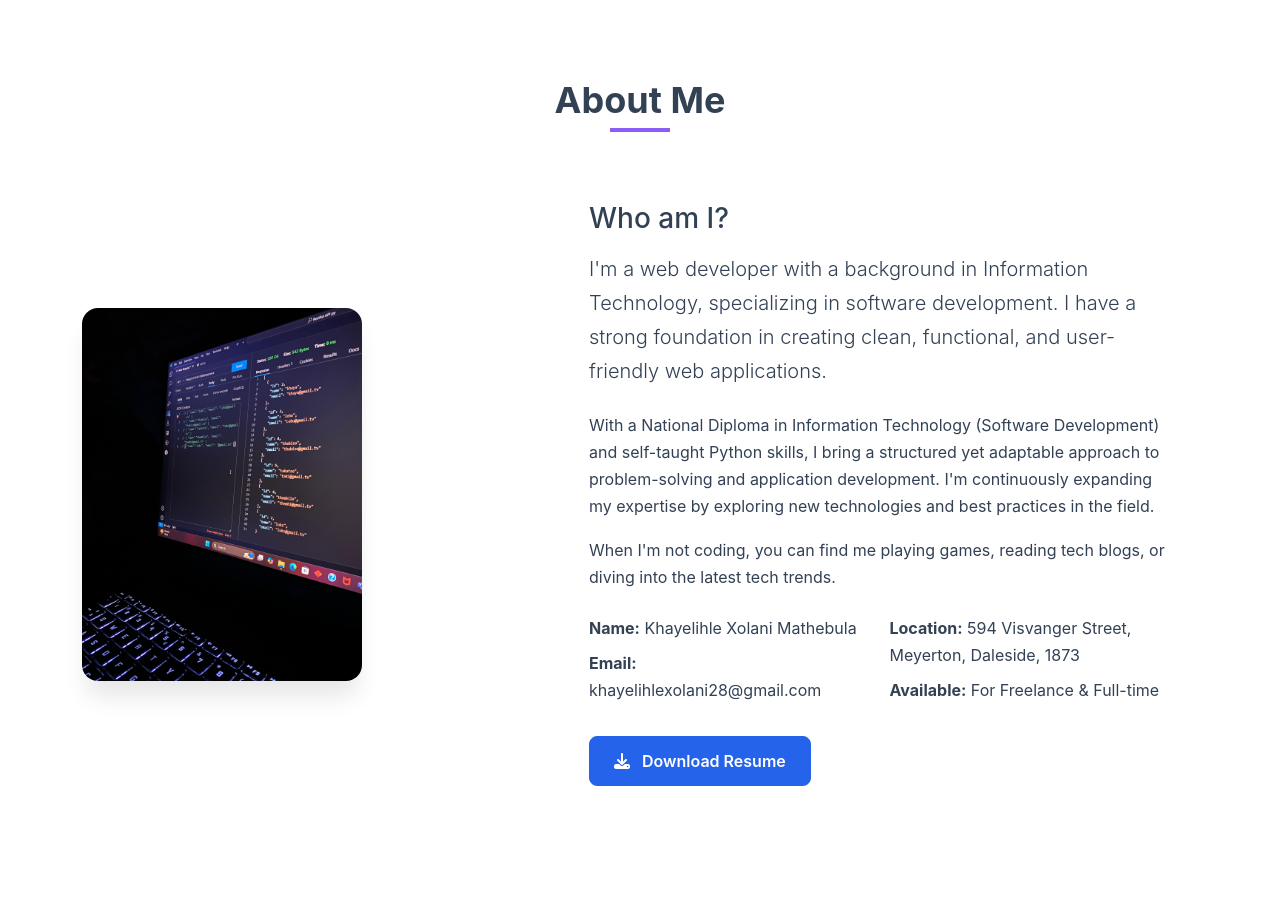
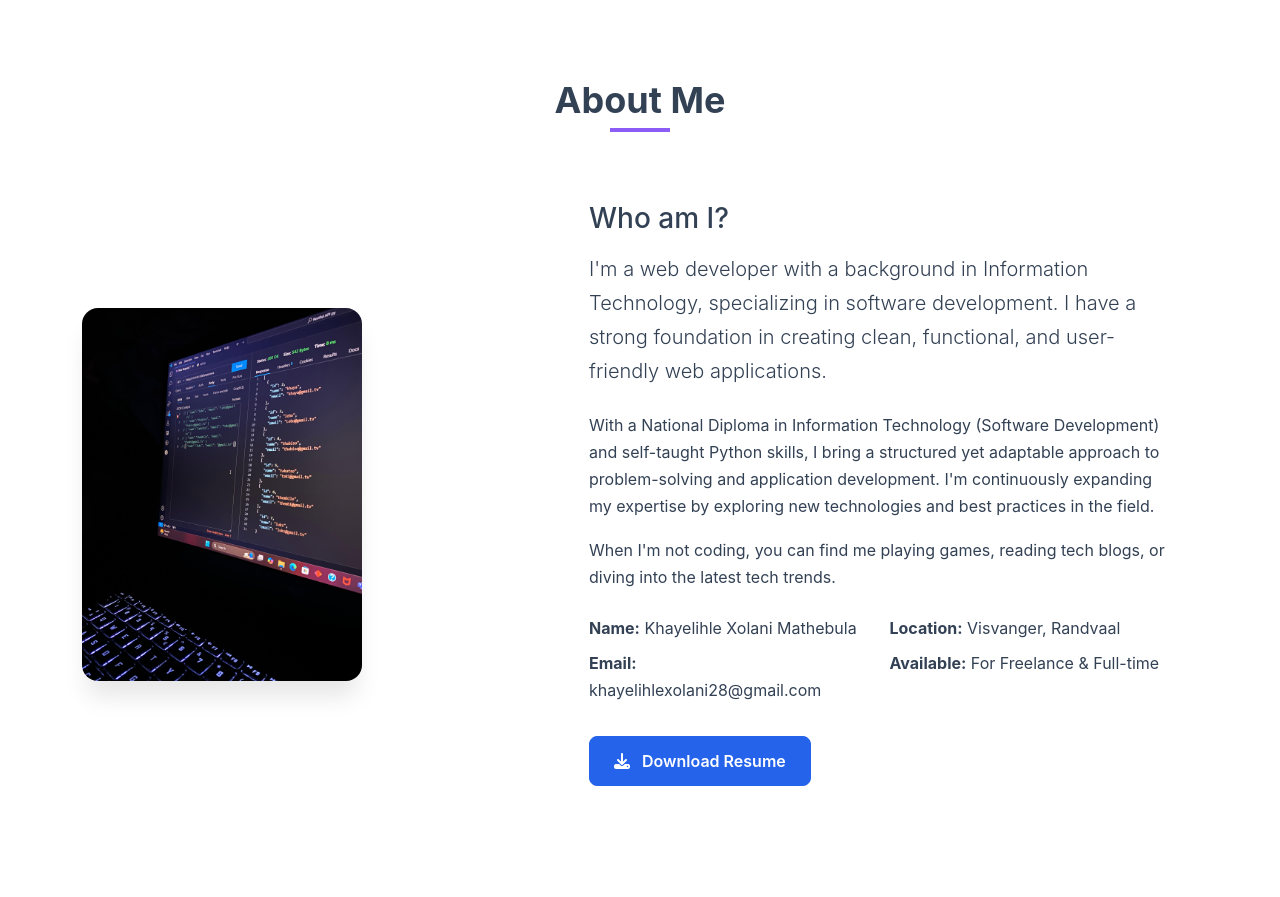
Before and after one commit to KHAYA2222/my-portfolio, a Flask app: page / in a window 1280 px wide. Shown: the part 801-1698 px from the top of the page. Run offline with Flask 3, Linux system fonts and the light colour scheme; some libraries are stand-ins or nearby versions.

Commit message:
Removed the second address

```diff
--- a/templates/index.html
+++ b/templates/index.html
@@ -689,8 +689,7 @@
                 <div class="col-md-6">
                   <ul class="list-unstyled">
                     <li class="mb-2">
-                      <strong>Location:</strong> 594 Visvanger Street, Meyerton,
-                      Daleside, 1873
+                      <strong>Location:</strong> Visvanger, Randvaal
                     </li>
                     <li class="mb-2">
                       <strong>Available:</strong> For Freelance & Full-time
```
